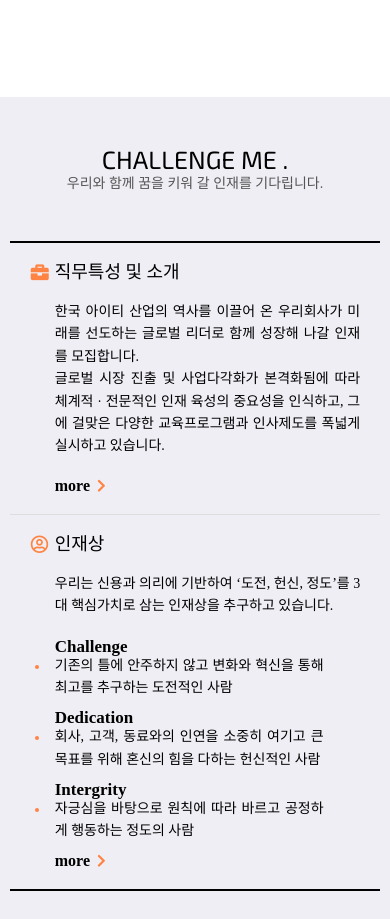
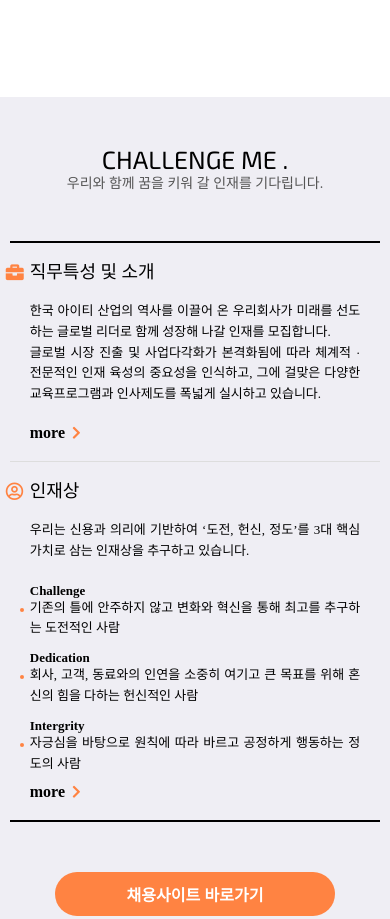
Before and after one commit to yn0315/css-bolier-plate1, a plain HTML site: page index.html in a window 390 px wide. Shown: the part 2920-3839 px from the top of the page. Drawn offline with nearby package versions, Linux system fonts and the light colour scheme.

Commit message:
06.22 복습

```diff
--- a/css/main.css
+++ b/css/main.css
@@ -51,47 +51,58 @@ header {
     position: fixed;
     z-index: 1000;
 }
+
 header .inner-header {
     width: 84%;
     margin: 0 auto;
 }
+
 header .inner-header h1.logo {
     float: left;
     width: 200px;
 }
+
 /* 로고 이미지 줄이려면 가로만 원하는 사이즈, 세로는 auto로(부모에게 적용)
 박스 안에 있는 이미지를 가로 100% */
 header .inner-header h1.logo img {
     width: 100%;
 }
+
 header .inner-header nav.gnb {
     float: left;
     margin-left: 80px;
 }
+
 header .inner-header nav.gnb li {
     float: left;
     margin-right: 80px;
 }
+
 header .inner-header nav.gnb li a {
     color: #fff;
     font-size: 16px;
     display: block;
 }
+
 header .inner-header nav.gnb li a:hover {
     color: #ff8342;
 }
+
 header .inner-header nav.tnb {
     float: right;
 }
+
 header .inner-header nav.tnb li {
     float: left;
     margin-right: 25px;
 }
+
 header .inner-header nav.tnb li a {
     color: #fff;
     font-size: 16px;
     text-align: center;
 }
+
 header .inner-header nav.tnb li:last-child a {
     display: block;
     width: 105px;
@@ -101,6 +112,7 @@ header .inner-header nav.tnb li:last-child a {
     line-height: 2;
     margin-top: 33px;
 }
+
 header .inner-header nav.tnb li:last-child a:hover {
     color: #ff8342;
     background: #fff;
@@ -112,9 +124,11 @@ header .inner-header nav.tnb li:nth-child(2) a i {
     margin-right: 8px;
     font-size: 20px;
 }
+
 header .inner-header nav.tnb li:last-child a i {
     margin-left: 5px;
 }
+
 /* end header */
 
 /* section main 스타일 */
@@ -122,6 +136,7 @@ section.main {
     background: url('../img/vis_4.jpg') no-repeat center/cover fixed;
     height: 100vh;
 }
+
 section.main .main-title {
     /* 박스를 화면 정중앙에 배치 */
     position: absolute;
@@ -134,6 +149,7 @@ section.main .main-title {
     text-shadow: 2px 2px 10px rgba(0, 0, 0, 0.7);
     animation: uprising 1s;
 }
+
 @keyframes uprising {
     0% {
         top: 60%;
@@ -145,14 +161,17 @@ section.main .main-title {
         opacity: 1;
     }
 }
+
 section.main .main-title h2 {
     font-size: 55px;
     margin-bottom: 20px;
 }
+
 section.main .main-title p {
     font-size: 25px;
     margin-bottom: 25px;
 }
+
 section.main .main-title .view {
     display: block;
     font-size: 15px;
@@ -189,50 +208,62 @@ section.about {
     background: #fff;
     padding: 80px 0;
 }
+
 section .title {
     color: #000;
     text-align: center;
 }
+
 section .title h2 {
     font-size: 45px;
     margin-bottom: 5px;
 }
+
 section .title p {
     font-size: 18px;
     color: #555;
 }
+
 section.about ul {
     /* background: tomato; */
     width: 74%;
     margin: 30px auto;
     border-bottom: 1px solid #ddd;
 }
+
 section.about ul li {
     float: left;
     width: 33.3333333%;
 }
+
 section.about ul li a .img-box {
     overflow: hidden;
 }
+
 section.about ul li .img-box img {
     width: 100%;
     transition: 0.7s;
 }
+
 section.about ul li a:hover .img-box img {
     transform: scale(1.2);
 }
+
 section.about ul li a .text {
     padding: 25px;
 
 }
+
 section.about ul li a .text h3 {
     font-size: 20px;
     margin-bottom: 10px;
 }
+
 section.about ul li a .text p {
     font-size: 16px;
     margin-bottom: 10px;
 }
+
 section.about ul li a .text p.more {
     font-weight: 700;
     /* 일괄대문자 변환 lowercase: 일괄소문자*/
@@ -240,6 +271,7 @@ section.about ul li a .text p.more {
     padding-left: 40px;
     position: relative;
 }
+
 section.about ul li a .text p.more::before {
     content: '\f30b';
     font-family: 'Font awesome 5 Free';
@@ -262,6 +294,7 @@ section.innovation {
     background: #fff;
     margin-bottom: 150px;
 }
+
 section.innovation .img-box {
     width: 74%;
     height: 540px;
@@ -269,6 +302,7 @@ section.innovation .img-box {
     margin: 50px auto 0;
     position: relative;
 }
+
 section.innovation .img-box .inner {
     background: #3a3c4e;
     width: 80%;
@@ -277,12 +311,14 @@ section.innovation .img-box .inner {
     bottom: -50px;
     transform: translateX(-50%);
 }
+
 section.innovation .img-box .inner h3 {
     background: #fff;
     font-size: 18px;
     padding: 25px 45px;
     box-sizing: border-box;
 }
+
 section.innovation .img-box .inner .bottom {
     color: #fff;
     font-size: 15px;
@@ -290,10 +326,12 @@ section.innovation .img-box .inner .bottom {
     padding: 35px 85px;
     box-sizing: border-box;
 }
+
 section.innovation .img-box .inner .bottom p {
     float: left;
     width: 70%;
 }
+
 section.innovation .img-box .inner .bottom a {
     float: right;
     background: #ff8342;
@@ -301,6 +339,7 @@ section.innovation .img-box .inner .bottom a {
     padding: 7px 30px;
 
 }
+
 section.innovation .img-box .inner .bottom a:hover {
     background: #f86010;
 }
@@ -312,42 +351,51 @@ section.me {
     margin-bottom: 150px;
     padding: 80px 0;
 }
+
 section .list {
     width: 74%;
     margin: 50px auto;
     border-top: 2px solid;
     border-bottom: 2px solid;
 }
+
 section .list>li {
     padding: 20px;
 }
+
 section .list>li:first-child {
     border-bottom: 1px solid #ddd;
 }
+
 section .list>li h3 {
     font-size: 18px;
     margin-bottom: 20px;
     position: relative;
 }
+
 section .list>li h3 span {
     color: #ff8342;
     position: absolute;
     left: -24px;
 }
+
 section .list>li p {
     font-size: 14px;
     line-height: 1.6;
     margin-bottom: 20px;
 }
+
 section .list>li a.more {
     font-size: 16px;
     font-weight: 700;
 }
+
 section .list>li a.more span {
     color: #ff8342;
     margin-left: 3px;
     font-size: 14px;
 }
+
 section .list li p:first-child {
     font-size: 8px;
     line-height: 1.6;
@@ -355,19 +403,23 @@ section .list li p:first-child {
     float: right;
     width: 80%;
 }
+
 section .me ul .in {
     margin-bottom: 30px;
 }
+
 section .list li .in em {
     float: left;
     width: 12%;
     font-weight: 700;
 }
+
 section .list li .in p {
     float: left;
     width: 88%;
     position: relative;
 }
+
 section .list li .in p::before {
     content: '';
     width: 4px;
@@ -378,6 +430,7 @@ section .list li .in p::before {
     left: -40px;
     top: 10px;
 }
+
 section #incruit-btn {
     font-size: 16px;
     font-weight: 700;
@@ -399,29 +452,36 @@ section #incruit-btn {
 section.sns {
     margin-bottom: 60px;
 }
+
 section.sns ul {
     width: 74%;
     margin: 50px auto;
 }
+
 section.sns ul li {
     float: left;
     width: 32%;
     margin-right: 2%;
 }
+
 section.sns ul li:last-child {
     margin-right: 0;
 }
+
 section.sns ul li a {
     display: block;
 }
+
 section.sns ul li a .img-box {
     height: 251px;
     overflow: hidden;
     position: relative;
 }
+
 section.sns ul li a .img-box img {
     width: 100%;
 }
+
 section.sns ul li a .img-box::before {
     content: '';
     display: block;
@@ -433,10 +493,12 @@ section.sns ul li a .img-box::before {
     top: 0;
     transition: 0.7s;
 }
+
 /* hover영역 넓게 잡기 위해 a에  */
 section.sns ul li a:hover .img-box::before {
     width: 100%;
 }
+
 section.sns ul li a .img-box::after {
     content: 'BLOG';
     font: 15px "Exo 2", sans-serif;
@@ -452,24 +514,29 @@ section.sns ul li a .img-box::after {
     opacity: 0;
     transition: 0.7s;
 }
+
 section.sns ul li a:hover .img-box::after {
     opacity: 1;
 }
+
 section.sns ul li a .bottom {
     padding: 20px 0 20px 30px;
     box-sizing: border-box;
 }
+
 section.sns ul a .bottom p {
     font-weight: 700;
-    font-size:18px;
+    font-size: 18px;
     margin-bottom: 20px;
 }
+
 section.sns ul a .bottom p.color {
     color: #ff8342;
     font-size: 15px;
     font-weight: normal;
     margin-bottom: 10px;
 }
+
 section.sns ul .bottom .time {
     color: gray;
     margin-top: 30px;
@@ -478,6 +545,7 @@ section.sns ul .bottom .time {
     /* margin을 넣으면 시계랑 같이 움직여 패딩 넣어야 함 */
     padding-left: 20px;
 }
+
 section.sns ul .bottom .time::before {
     content: '\f017';
     font-family: 'Font Awesome 5 Free';
@@ -493,42 +561,52 @@ footer {
     border-top: 1px solid #999;
     padding: 30px 0;
 }
+
 footer .inner {
     width: 84%;
     margin: 0 auto;
 }
+
 footer .inner .ft-logo {
     width: 14%;
     float: left;
     margin-right: 30px;
 }
+
 footer .inner .ft-logo img {
     width: 100%;
 }
+
 footer .inner .address {
     float: left;
     margin-left: 100px;
     margin-top: 27px;
 }
+
 footer .address li:first-child {
     font-weight: 700;
     margin-bottom: 10px;
 }
+
 footer .address li:last-child {
     color: #999;
 }
+
 footer .inner .list {
     float: right;
     margin-top: 30px;
 }
+
 footer .list li {
     float: left;
     margin-left: 80px;
 }
+
 footer .list li a:hover {
     color: #ff8342;
     text-decoration: underline;
 }
+
 footer .list li:last-child {
     font-weight: 700;
 }
@@ -562,6 +640,7 @@ footer .list li:last-child {
     footer .inner {
         width: 95%;
     }
+
     footer .inner .list li {
         margin-left: 20px;
     }
@@ -569,6 +648,7 @@ footer .list li:last-child {
 
 /* 태블릿 1024px 해상도 (아이패드 프로) */
 @media screen and (max-width: 1024px) {
+
     header .inner-header nav.gnb,
     header .inner-header nav.tnb {
         display: none;
@@ -579,6 +659,7 @@ footer .list li:last-child {
         font-size: 40px;
         color: #fff;
         display: block;
+
     }
 
     section.main .main-title {
@@ -647,6 +728,7 @@ footer .list li:last-child {
         width: 100%;
         margin-bottom: 30px;
     }
+
     section.innovation .img-box .inner .bottom a {
         float: none;
         display: block;
@@ -659,11 +741,25 @@ footer .list li:last-child {
         padding: 50px 0;
     }
 
+    section.me ul li p {
+        font-size: 13px;
+    }
+
     section.me ul.in li em {
-        float: none;
-        width: 100%;
-        font-size: 17px;
+        float: left;
+        width: 12%;
+        font-size: 13px;
         margin-bottom: 5px;
+
+    }
+
+    section.me ul.in li p {
+        width: 88%;
+        float: left;
+    }
+
+    section .list li .in p::before {
+        left: -10px;
     }
 
     section.sns ul li {
@@ -671,6 +767,7 @@ footer .list li:last-child {
         width: 100%;
         margin-bottom: 10px;
     }
+
     section.sns ul li a .img-box {
         height: 380px;
     }
@@ -684,6 +781,7 @@ footer .list li:last-child {
         width: 30%;
         margin: 0 auto;
     }
+
     footer .inner .address {
         float: none;
         width: 100%;
@@ -699,6 +797,7 @@ footer .list li:last-child {
         height: 60px;
         line-height: 60px;
     }
+
     header .inner-header .logo {
         width: 130px;
         position: absolute;
@@ -709,6 +808,7 @@ footer .list li:last-child {
     section.main .main-title h2 {
         font-size: 30px;
     }
+
     section.main .main-title p {
         font-size: 16px;
     }
@@ -721,6 +821,7 @@ footer .list li:last-child {
     section .title h2 {
         font-size: 25px;
     }
+
     section .title p {
         font-size: 14px;
     }
@@ -745,11 +846,25 @@ footer .list li:last-child {
         height: 400px;
     }
 
-    section.me ul.list > li {
-        padding: 20px 20px 20px 45px;
+    section.me {
+        margin-bottom: 50px;
     }
-    section.me ul.list > li p {
+
+    section.me ul.list>li {
+        padding-left: 20px;
+    }
+
+    section.me ul.list>li p {
         text-align: justify;
+    }
+
+    section.me ul.in li em {
+        float: none;
+    }
+
+    section.me ul.in li p {
+        float: none;
+        width: 100%;
     }
 
     section.sns ul li a .img-box {
@@ -809,9 +924,16 @@ footer .list li:last-child {
         font-size: 18px;
         margin-bottom: 5px;
     }
+
     section.about ul li a .text p {
         font-size: 15px;
-        margin-bottom: 5px;
+        margin-bottom: 10px;
+    }
+
+    section.about ul li a .text p.more::before {
+        width: 25px;
+        height: 25px;
+        line-height: 25px;
     }
 
     section.innovation .img-box {
```
